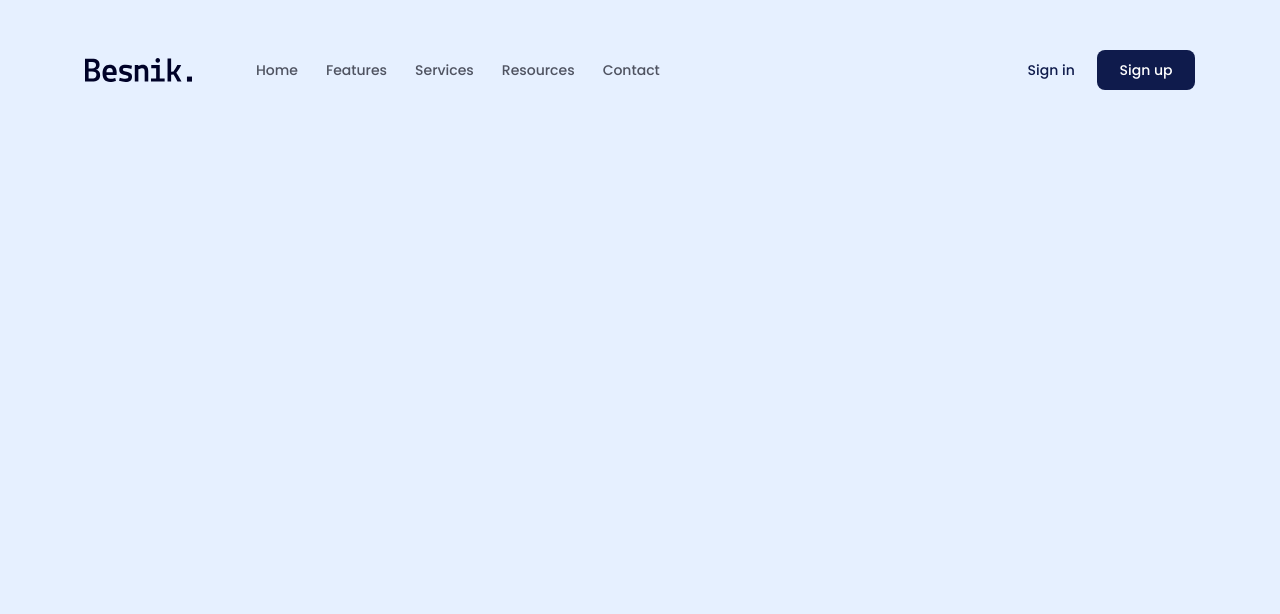
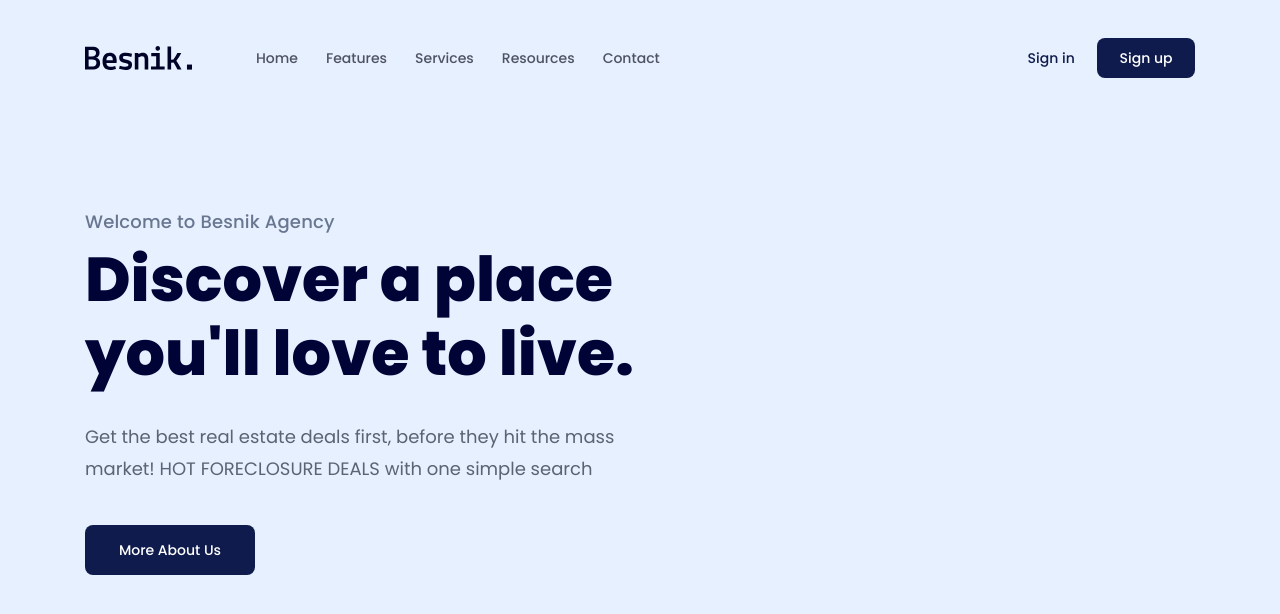
Before and after one commit to lecongminhthao/project-01, a plain HTML site: page index.html in a window 1280 px wide. Drawn offline with Linux system fonts and the light colour scheme.

Commit message:
thêm phần hero

```diff
--- a/assets/css/style.css
+++ b/assets/css/style.css
@@ -46,7 +46,7 @@
 .navbar {
     display: flex;
     align-items: center;
-    padding-top: 50px;
+    padding-top: 38px;
 }
 .navbar ul {
     display: flex;
@@ -76,3 +76,35 @@
     padding: 13px 16px;
     margin-left: 18px;
 }
+.hero{
+    margin-top: 130px;
+}
+.hero .sub-title{
+    font-weight: 500;
+    font-size: 1.8rem;
+    line-height: 1.5;
+    letter-spacing: 0.01em;
+    color: #687690;
+}
+.hero .title{
+    margin-top: 8px;
+    font-weight: 700;
+    font-size: 6.2rem;
+    line-height: 1.19;
+    color: #000336;
+}
+.hero .info{
+    width: 51%;
+}
+
+.hero .desc{
+    margin-top: 30px ;
+    font-weight: 400;
+    font-size: 1.8rem;
+    line-height: 1.78;
+    color: #5A6473;
+}
+.hero-cta{
+    min-width: 170px;
+    margin-top: 40px;
+}
--- a/index.html
+++ b/index.html
@@ -30,6 +30,22 @@
                         <a href="" class="btn action-btn">Sign up</a>
                      </div>
                 </nav>
+
+                <div class="hero">
+                    <div class="info">
+                    <p class="sub-title">Welcome to Besnik Agency</p>
+                    <h1 class="title">
+                        Discover a place you'll love to live.
+                    </h1>
+                    <p class="desc">
+                        Get the best real estate deals first,
+                        before they hit the mass market!
+                        HOT FORECLOSURE DEALS with one simple search
+                    </p>
+                    <!-- call to action -->
+                        <a href="#!" class="btn hero-cta">More About Us</a>
+                    </div>
+                </div>
             </div>
         </header>
     </main>
```
